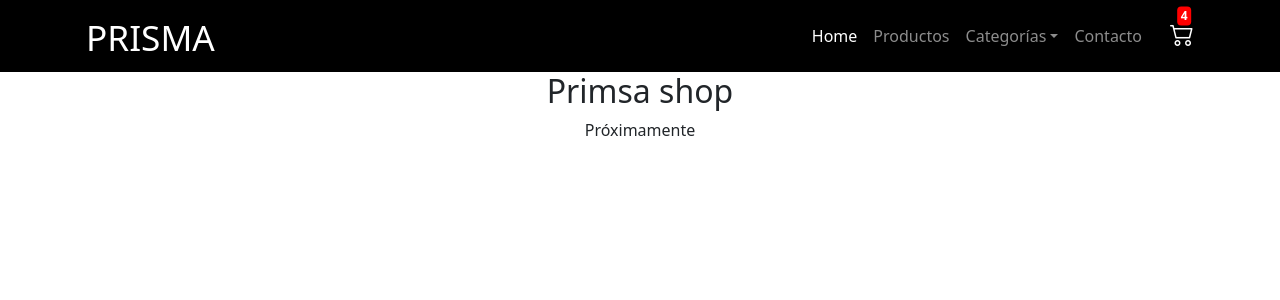
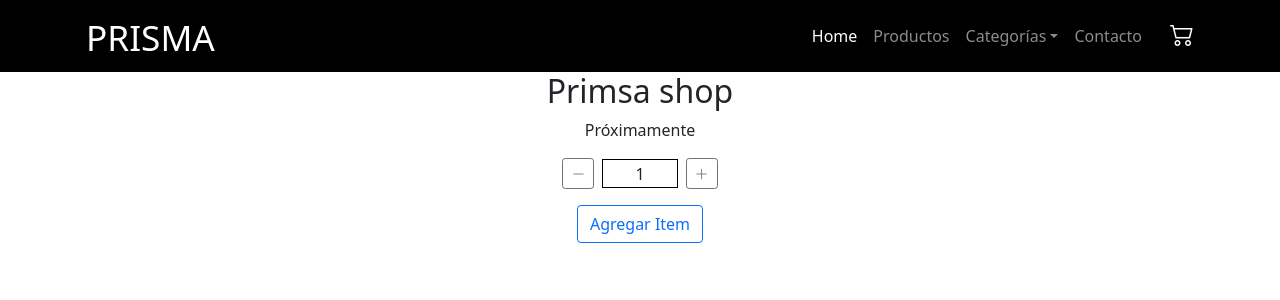
Before and after one commit to marcogiotto/prisma-coder, a React (Create React App) app: page / in a window 1280 px wide. Shown: the top 300 px of the page. Built offline with nearby package versions, Linux system fonts and the light colour scheme.

Commit message:
ItemCount

```diff
--- a/src/App.js
+++ b/src/App.js
@@ -1,12 +1,24 @@
 import './App.css';
 import NavBar from './components/NavBar/NavBar';
 import ItemListContainer from './components/items/ItemListContainer';
+import { useState } from 'react';
 
 function App() {
+  const [countCart, setCountCart] = useState(0);
+  const addProductToCart = (count) => {
+
+      setCountCart(count);
+  }
+
+  const deleteProductoFromCart = () => {
+
+      setCountCart(0);
+  }
+
   return (
     <div className="App">
-      <NavBar/>
-      <ItemListContainer titulo="Primsa shop" greeting="Próximamente"/>
+      <NavBar countCart={countCart}/>
+      <ItemListContainer titulo="Primsa shop" greeting="Próximamente" deleteProduct={deleteProductoFromCart} addCart={addProductToCart}/>
     </div>
   );
 }
--- a/src/components/NavBar/CartWidget.js
+++ /dev/null
@@ -1,13 +0,0 @@
-import './CartWidget.css';
-
-const CartWidget = () => {
-
-    return (
-
-              <a className="cartButton"  href=""><i  className="bi bi-cart2"></i> <span className="badge badge-primary">4</span></a>
-
-    )
-
-}
-
-export default CartWidget;
--- /dev/null
+++ b/src/components/NavBar/CartWidget/CartWidget.js
@@ -0,0 +1,13 @@
+import './CartWidget.css';
+
+const CartWidget = ({cartItems}) => {
+
+    return (
+
+              <a className="cartButton"  href=""><i  className="bi bi-cart2"></i> {cartItems > 0 && <span className="badge badge-primary">{cartItems}</span>}</a>
+
+    )
+
+}
+
+export default CartWidget;
--- a/src/components/NavBar/NavBar.js
+++ b/src/components/NavBar/NavBar.js
@@ -1,8 +1,8 @@
 import './NavBar.css';
-import CartWidget from './CartWidget';
+import CartWidget from './CartWidget/CartWidget';
 
 
-const NavBar = () => {
+const NavBar = ({countCart}) => {
 
     return (
        <header >
@@ -42,7 +42,7 @@ const NavBar = () => {
 
 
                </nav>
-               <CartWidget/>
+               <CartWidget cartItems={countCart}/>
 
                 </div>
        </header>
--- /dev/null
+++ b/src/components/items/ItemCount.css
@@ -0,0 +1,9 @@
+.countItem-container p{
+    padding: 0.1em 2em;
+    border: 1px solid black;
+    margin: 0 0.5em;
+}
+
+.countItem-container div{
+    margin-bottom: 1em;
+}
--- /dev/null
+++ b/src/components/items/ItemCount.js
@@ -0,0 +1,94 @@
+import './ItemCount.css';
+import { useState ,useEffect} from "react";
+
+
+const ItemCount = ({stock,initial,onAdd,onDelete}) => {
+
+    const [currentStock, setStock] = useState(stock);
+    const [initialCount, setInitialCount] = useState(initial);
+    const [disabledButton, setDisabledButton] = useState(false);
+
+    useEffect(() => {
+        if(initialCount < 1){
+            setInitialCount(1);
+        }
+        if(currentStock < 1){
+            setInitialCount(0);
+        }
+        return () => {
+
+        }
+    },[]);
+
+    const addItem = () => {
+
+        if(initialCount < currentStock){
+
+            setInitialCount(prevCount => {
+                return prevCount + 1;
+            });
+            if(disabledButton){
+                setDisabledButton(false);
+            }
+        }
+
+    }
+
+    const decreaseItem = () => {
+
+        if(initialCount > 0){
+            let result = initialCount - 1;
+            setInitialCount( prevCount => {
+                return prevCount - 1;
+            });
+
+            if(result === 0){
+                setDisabledButton(true);
+            }
+        }
+
+    }
+
+    const addCart = () => {
+
+        if(currentStock > 0 && initialCount > 0){
+
+            onAdd(initialCount);
+
+        }
+
+    }
+
+    const deleteItem = ()=> {
+
+        onDelete();
+    }
+
+    const showButton = () => {
+
+        if( currentStock > 0){
+            if(initialCount < 1){
+                return <button className="btn btn-outline-danger" onClick={deleteItem}>Eliminar Item</button>;
+            }else{
+                return <button className="btn btn-outline-primary" disabled={disabledButton} onClick={addCart} >Agregar Item</button>
+            }
+        }else{
+            return <div className="alert alert-danger" role="alert">
+                No hay stock del producto.
+          </div>
+        }
+    }
+
+    return (
+        <div className="countItem-container">
+            <div className="d-flex align-items-center justify-content-center">
+                <button className="btn btn-sm btn-outline-secondary" onClick={decreaseItem}><i className="bi bi-dash-lg"></i></button>
+                <p>{initialCount}</p>
+                <button className="btn btn-sm btn-outline-secondary" onClick={addItem}><i className="bi bi-plus-lg"></i></button>
+            </div>
+            { showButton() }
+        </div>
+    )
+}
+
+export default ItemCount;
--- a/src/components/items/ItemListContainer.js
+++ b/src/components/items/ItemListContainer.js
@@ -1,6 +1,14 @@
-import { useState } from "react";
+import ItemCount from "./ItemCount";
 
-const ItemListContainer = ({titulo,greeting}) => {
+const ItemListContainer = ({titulo,greeting,addCart,deleteProduct}) => {
+
+    const onAdd = (count) => {
+        addCart(count);
+    }
+
+    const onDelete = ()=> {
+        deleteProduct();
+    }
 
     return (
         <div className="container">
@@ -8,7 +16,7 @@ const ItemListContainer = ({titulo,greeting}) => {
                 <div className="col-sm-12">
                     <h2>{titulo}</h2>
                     <p>{greeting}</p>
-
+                    <ItemCount stock={5} initial={1} onDelete={onDelete} onAdd={onAdd} />
                 </div>
             </div>
 
```
Also changed, not shown: src/components/NavBar/CartWidget/CartWidget.css (renamed from src/components/NavBar/CartWidget.css).
